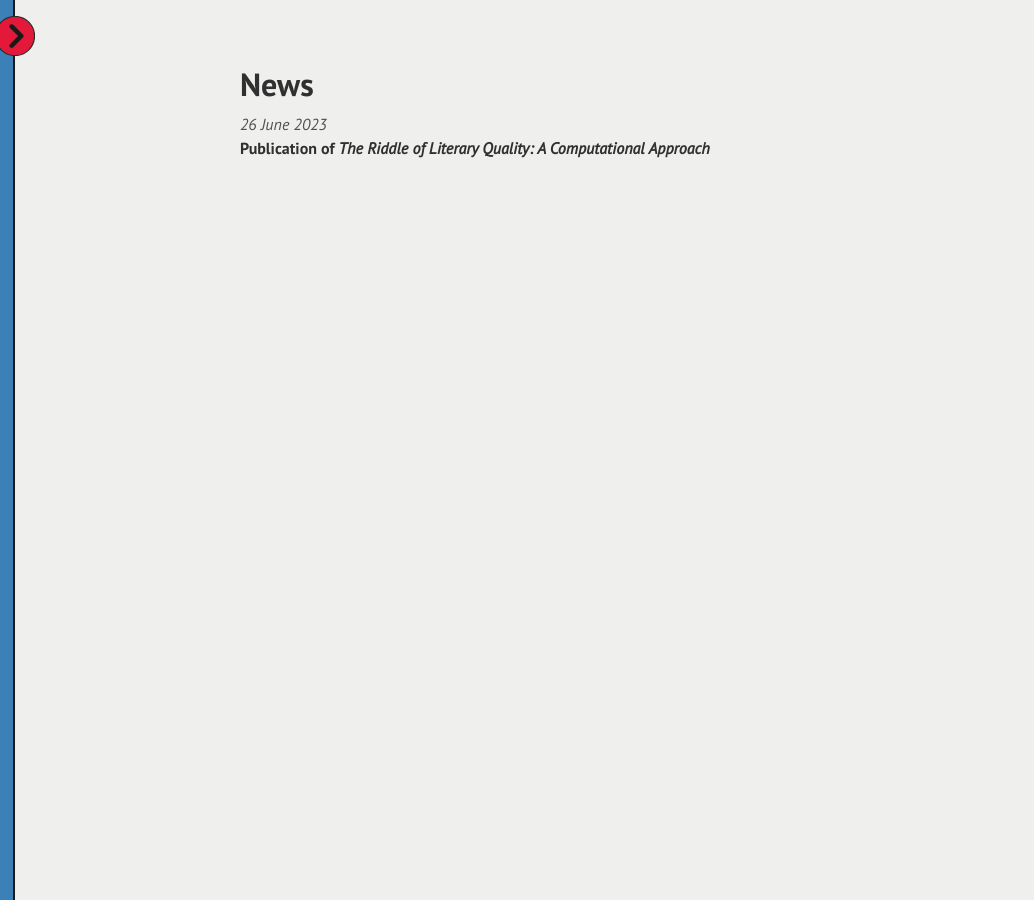
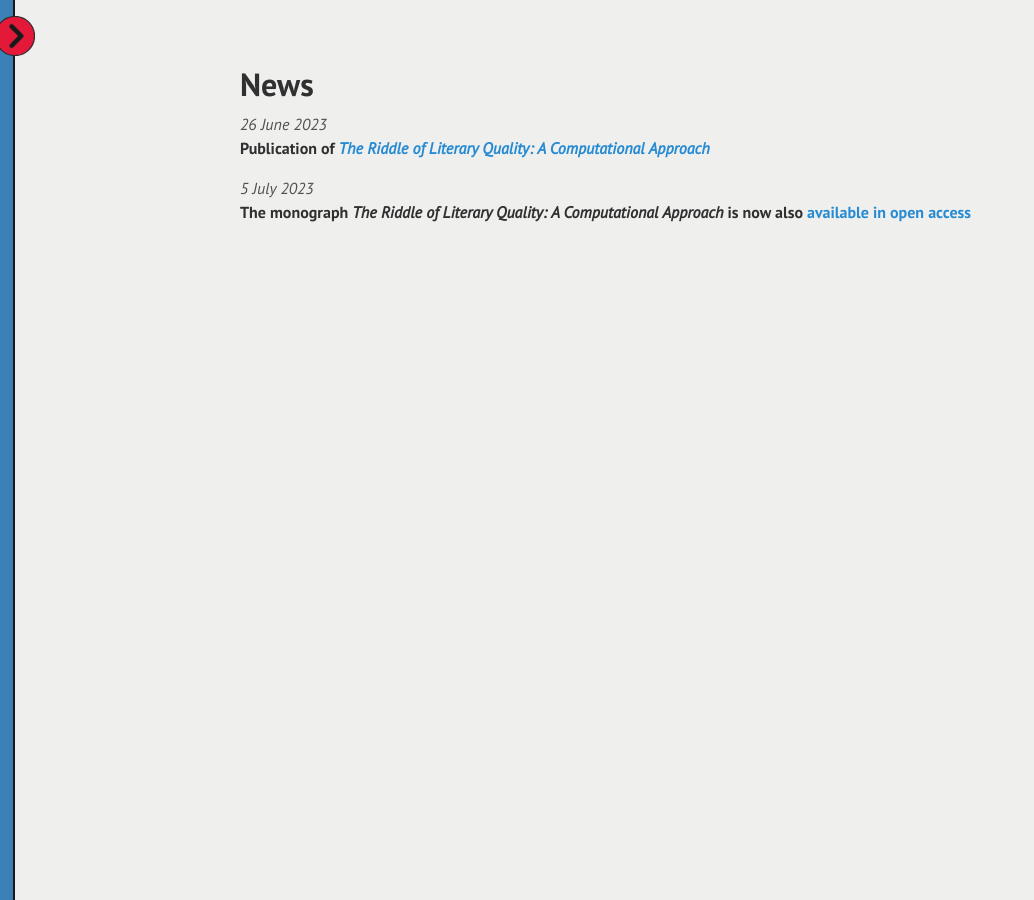
Before and after one commit to karinavdo/RiddleOfLiteraryQuality, a Jekyll site: the page built from docs/02_03_news.md, in a window 1280 px wide. Shown: the whole page, without its empty margins (0-1034 px from the left). Built offline with Jekyll 4.4.1, drawn with Linux system fonts in a browser that asks for light colours; our own code applies the rules of GitHub Pages for plain Markdown files.

Commit message:
news aanvulling

```diff
--- a/docs/02_03_news.md
+++ b/docs/02_03_news.md
@@ -3,4 +3,7 @@ title: "News"
 ---
 
 *26 June 2023*<br>
-**Publication of *The Riddle of Literary Quality: A Computational Approach*<br>**
+**Publication of [*The Riddle of Literary Quality: A Computational Approach*](https://www.aup.nl/en/book/9789048558148/the-riddle-of-literary-quality)<br>**
+
+*5 July 2023*<br>
+**The monograph *The Riddle of Literary Quality: A Computational Approach* is now also [available in open access](https://library.oapen.org/handle/20.500.12657/63705)<br>**
```
Also changed, not shown: docs/index.md (+1 -1 lines).
